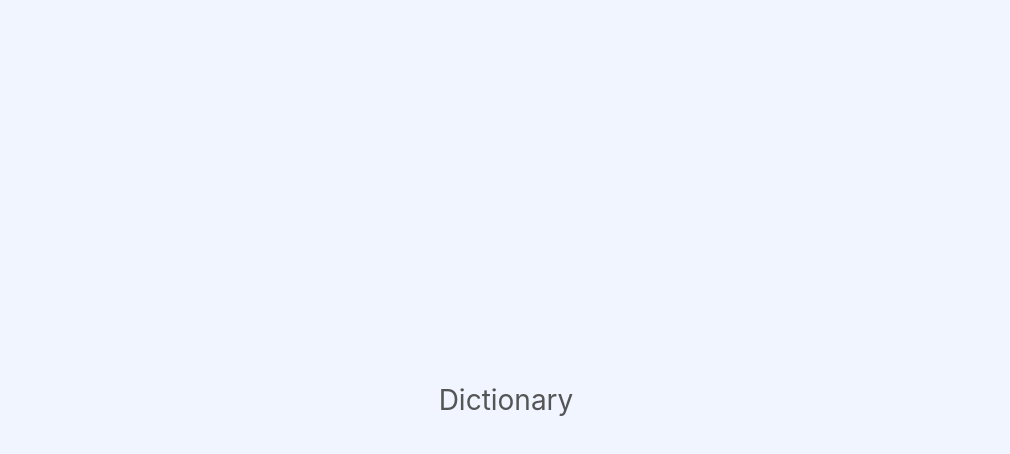
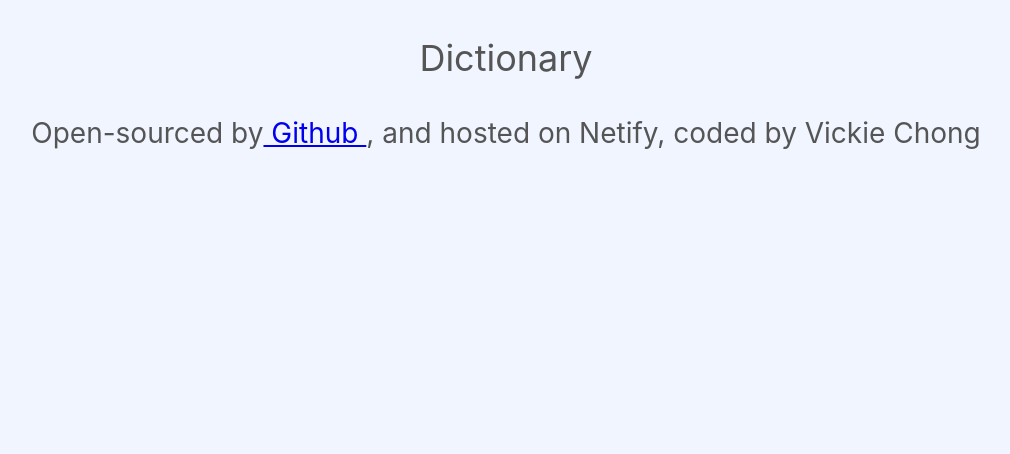
Before and after one commit to vickiechong/dictionary, a React (Create React App) app: page / in a window 1280 px wide. Shown: the top 454 px of the page, without its empty margins (134-1144 px from the left). Built offline with nearby package versions, Linux system fonts and the light colour scheme.

Commit message:
Fix react setup

```diff
--- a/src/App.css
+++ b/src/App.css
@@ -1,14 +1,11 @@
 .App {
   text-align: center;
+  color: rgb(85, 85, 85);
+  font-size: 28px;
 }
 
 .App-header {
-  background-color: #f0f5ff;
-  min-height: 100vh;
-  display: flex;
-  flex-direction: column;
   align-items: center;
   justify-content: center;
-  font-size: 28px;
-  color: rgb(85, 85, 85);
+  font-size: 36px;
 }
--- a/src/App.js
+++ b/src/App.js
@@ -1,12 +1,15 @@
 import React from "react";
 import "./App.css";
 
-function App() {
+export default function App() {
   return (
     <div className="App">
-      <header className="App-header">Dictionary</header>
+      <p className="App-header">Dictionary</p>
+      <p>
+        Open-sourced by
+        <a href="https://github.com/vickiechong/dictionary"> Github </a>, and
+        hosted on Netify, coded by Vickie Chong{" "}
+      </p>
     </div>
   );
 }
-
-export default App;
--- a/src/index.css
+++ b/src/index.css
@@ -1,13 +1,14 @@
 body {
   margin: 0;
-  font-family: -apple-system, BlinkMacSystemFont, 'Segoe UI', 'Roboto', 'Oxygen',
-    'Ubuntu', 'Cantarell', 'Fira Sans', 'Droid Sans', 'Helvetica Neue',
+  font-family: -apple-system, BlinkMacSystemFont, "Segoe UI", "Roboto", "Oxygen",
+    "Ubuntu", "Cantarell", "Fira Sans", "Droid Sans", "Helvetica Neue",
     sans-serif;
   -webkit-font-smoothing: antialiased;
   -moz-osx-font-smoothing: grayscale;
+  background-color: #f0f5ff;
 }
 
 code {
-  font-family: source-code-pro, Menlo, Monaco, Consolas, 'Courier New',
+  font-family: source-code-pro, Menlo, Monaco, Consolas, "Courier New",
     monospace;
 }
--- a/src/index.js
+++ b/src/index.js
@@ -1,17 +1,9 @@
-import React from 'react';
-import ReactDOM from 'react-dom';
-import './index.css';
-import App from './App';
-import reportWebVitals from './reportWebVitals';
+import React from "react";
+import ReactDOM from "react-dom";
+import "./index.css";
+import App from "./App";
+import reportWebVitals from "./reportWebVitals";
 
-ReactDOM.render(
-  <React.StrictMode>
-    <App />
-  </React.StrictMode>,
-  document.getElementById('root')
-);
+ReactDOM.render(<App />, document.getElementById("root"));
 
-// If you want to start measuring performance in your app, pass a function
-// to log results (for example: reportWebVitals(console.log))
-// or send to an analytics endpoint. Learn more: https://bit.ly/CRA-vitals
 reportWebVitals();
```
